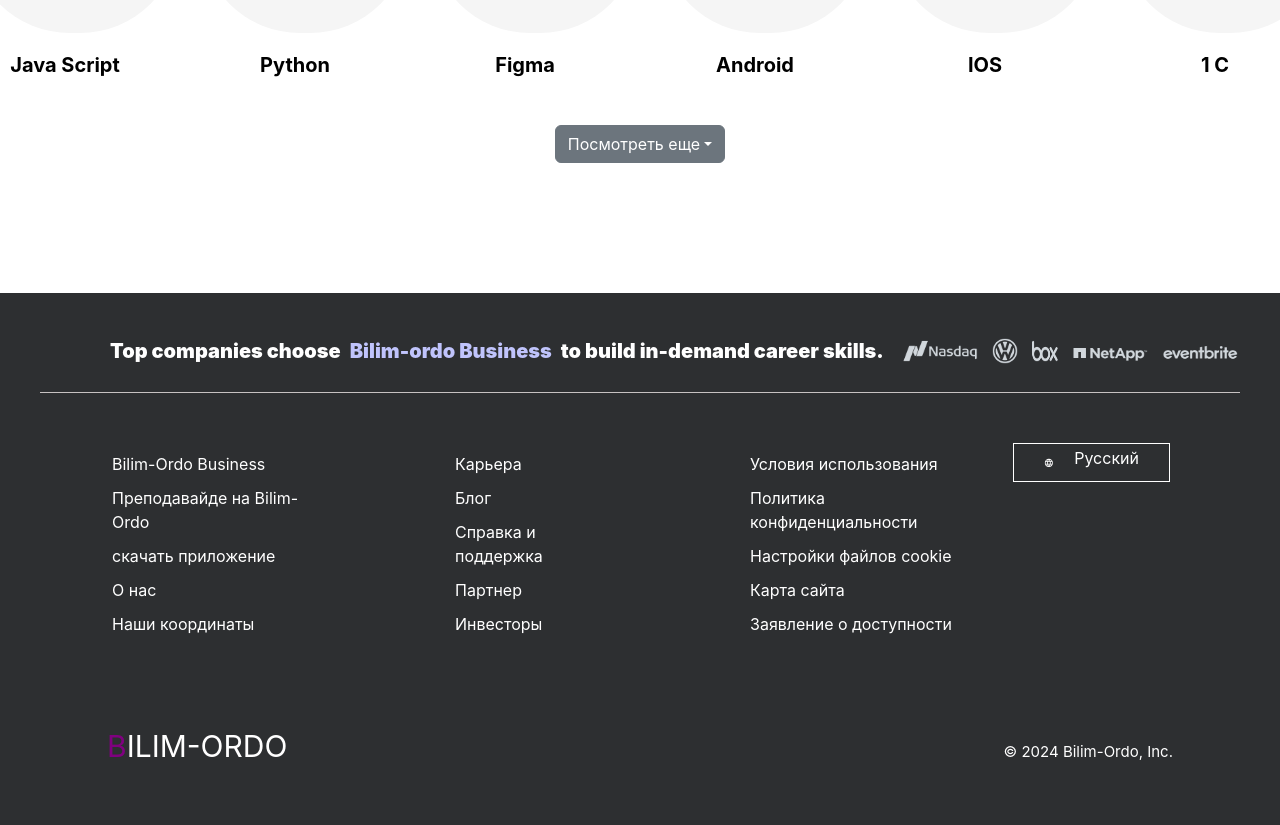
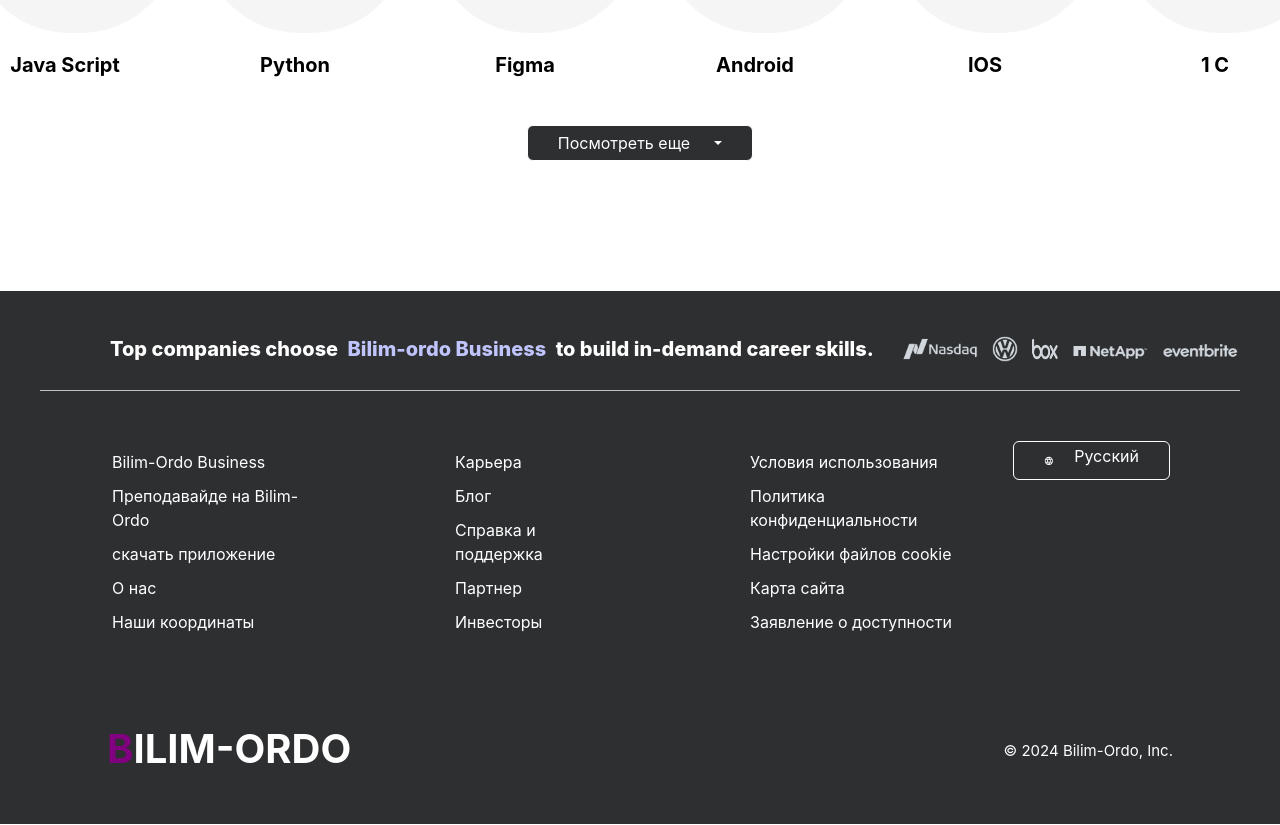
Before and after one commit to okurmenpro/bilim-ordo-frontend, a React (Create React App) app: page / in a window 1280 px wide. Shown: the part 1640-2465 px from the top of the page. Built offline with nearby package versions, Linux system fonts and the light colour scheme.

Commit message:
footer-correctt

```diff
--- a/src/components/Footer/Footer.css
+++ b/src/components/Footer/Footer.css
@@ -32,10 +32,9 @@ li {
 ul li a {
     color: white;
     text-decoration: none;
-
 }
 
-.b1 {
+.btn {
     padding: 5px 30px ;
     display: flex;
     justify-content: center;
@@ -55,13 +54,9 @@ ul li a {
     display: flex;
     justify-content: space-between;
     align-items: center;
-
-
     h2 {
         font-size: 30px;
-
     }
-
 }
 .footer-png1{
     width:80px;
@@ -84,12 +79,12 @@ ul li a {
 .categori ul li a:hover{
     text-decoration: underline;
 }
-.info-bottom h2 span{
+.info-bottom strong span{
     color: purple;
-
 }
-.info-bottom h2{
+.info-bottom strong{
     color: white ;
+    font-size: 40px;
 }
 .info-right button:hover{
     background-color:#1c1d1f;
@@ -103,9 +98,6 @@ ul li a {
     display: flex;
     flex-direction: column;
     justify-content: center;
-
-
-
 }
 
 .footer-business2 {
@@ -113,22 +105,19 @@ ul li a {
     display: flex;
     justify-content: space-between;
 }
-.footer-business-h1 strong{
+.footer-business-strong strong{
     color: white;
     font-size: 20px;
-    font-weight: 900;
+    font-weight: 800;
     margin-left: 70px;
-
 }
-.footer-business-h1 strong span{
+.footer-business-strong strong span{
     color: #C0C4FC;
     padding: 5px;
-
 }
-.footer-business-h3{
+.footer-business-img{
     display: flex;
     gap: 10px;
-
 }
 .info-right{
     padding: 30px ;
--- a/src/components/Footer/index.jsx
+++ b/src/components/Footer/index.jsx
@@ -1,6 +1,6 @@
 import React from 'react'
 import "./Footer.css"
-// import { CiGlobe } from "react-icons/ci";
+
 import { MdLanguage } from "react-icons/md";
 import Nasdaq from "../../assets/images/nasdaq.png"
 import Volkswagen from "../../assets/images/volkswagen.png"
@@ -14,10 +14,10 @@ const Footer = () => {
     <footer className='footer' >
         <div className='footer-business'>
         <div className='footer-business2'>
-         <div className='footer-business-h1'>
-                <strong>Top companies choose <span> Bilim-ordo Business</span>   to build in-demand career skills. </strong>
+         <div className='footer-business-strong'>
+                <strong>Top companies choose <span> Bilim-ordo Business</span> to build in-demand career skills. </strong>
             </div>
-            <div className='footer-business-h3'>
+            <div className='footer-business-img'>
              <img className='footer-png1' src={Nasdaq} alt="nasdaq" />
               <img className='footer-png2' src={Volkswagen} alt="volkswagen" />
               <img className='footer-png3' src={Box} alt="box" />
@@ -28,8 +28,6 @@ const Footer = () => {
         </div>
         <div className='footer '>
             <div className='info-top'>
-
-
        <div className='info-left'>
        <div className='categori'>
                         <ul>
@@ -69,7 +67,6 @@ const Footer = () => {
                             </li>
                         </ul>
                     </div>
-
                     <div className='categori'>
                     <ul>
                         <li>
@@ -89,25 +86,19 @@ const Footer = () => {
                             </li>
                         </ul>
                     </div>
-
        </div>
-
-
                 <div className='info-right'>
-                    <button className='b1'>
+                    <button className='btn'>
                     {<MdLanguage    />}
                     <h3>Русский</h3>
                     </button>
                 </div>
             </div>
             <div className='info-bottom'>
-                <h2><span>B</span>ILIM-ORDO</h2>
+                <strong><span>B</span>ILIM-ORDO</strong>
                 <p>© 2024 Bilim-Ordo, Inc.</p>
             </div>
         </div>
-
-
-
     </footer>
   )
 }
```
